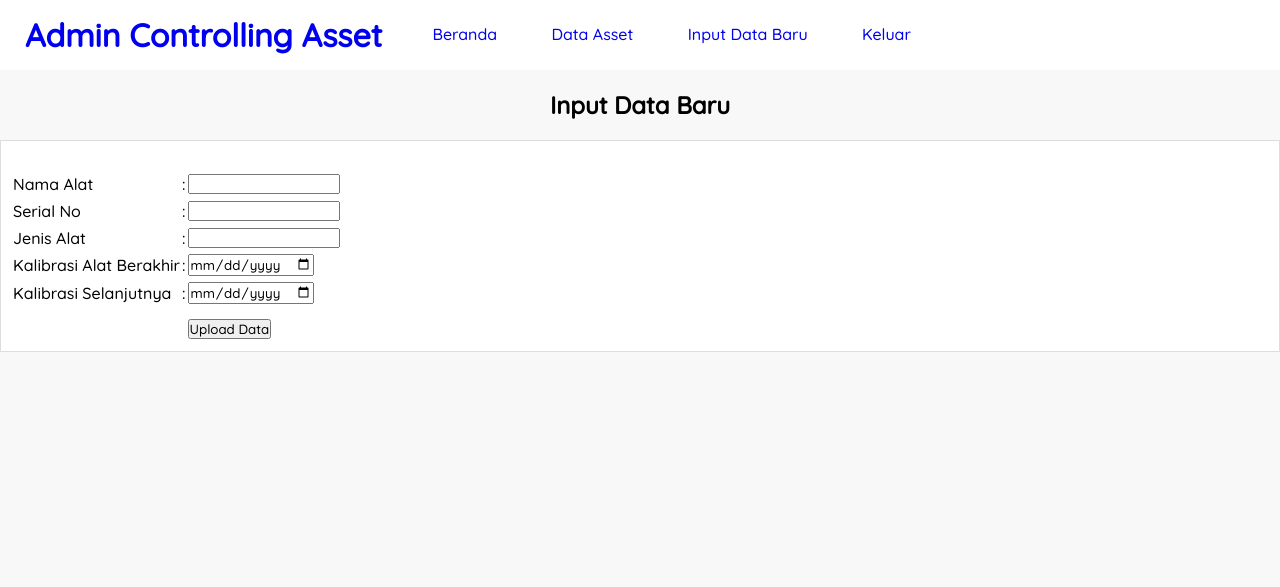
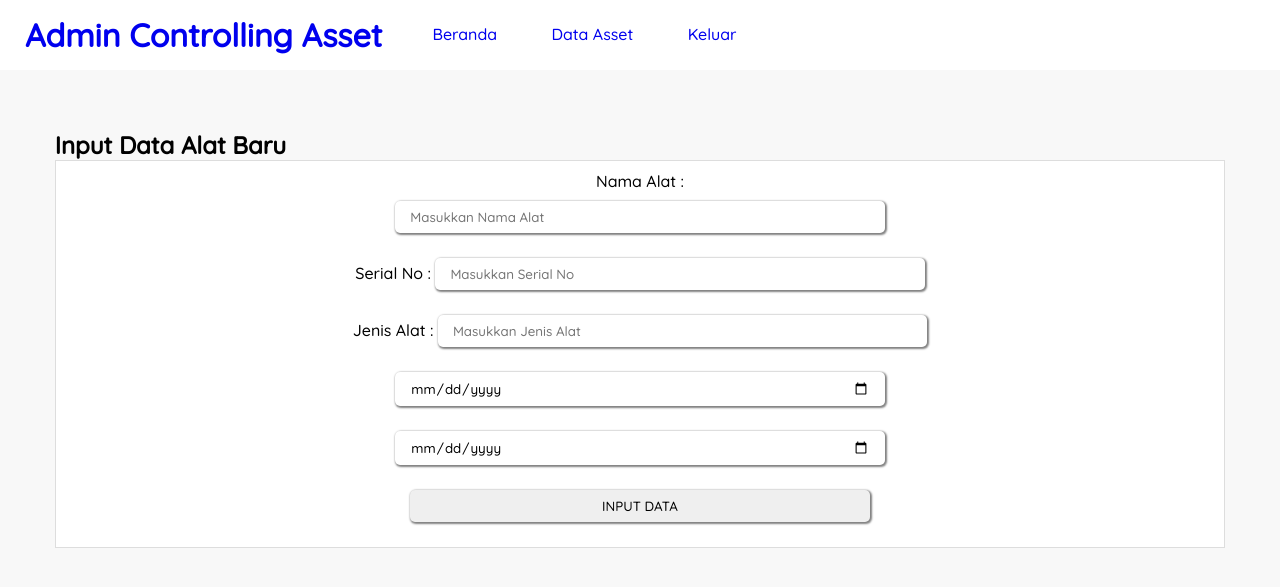
Before and after one commit to layleh/controlling-asset, a PHP site: page /input-data.php in a window 1280 px wide. Shown: the top 587 px of the page. Run offline with PHP 8.4, Linux system fonts and the light colour scheme; the visitor is signed in with stand-in values (Sample User, id 1).

Commit message:
update baru, semua baris
program awalnya

```diff
--- a/input-data.php
+++ b/input-data.php
@@ -3,6 +3,30 @@
     include 'koneksi.php';
     if($_SESSION['stat_login'] != true){
         echo '<script>window.location="login.php"</script>';
+    }
+
+    if(isset($_POST['submit'])){
+        $kode = $_POST['kode'];
+        $nama = $_POST['nama'];
+        $jenis = $_POST['jenis'];
+        $berakhir = $_POST['berakhir'];
+        $baru = $_POST['baru'];
+
+        if(empty($nama)){
+            echo '<script type="text/javascript"> alert("Nama Tidak Boleh Kosong") </script>';
+        }
+        elseif(empty($kode)){
+            echo '<script type="text/javascript"> alert("Kode Tidak Boleh Kosong") </script>';
+        }
+        elseif(empty($jenis)){
+            echo '<script type="text/javascript"> alert("Jenis Tidak Boleh Kosong") </script>';
+        }
+        elseif(empty($berakhir)){
+            echo '<script type="text/javascript"> alert("Tanggal Berakhir Tidak Boleh Kosong") </script>';
+        }
+        elseif(empty($baru)){
+            echo '<script type="text/javascript"> alert("Tanggal Baru Tidak Boleh Kosong") </script>';
+        }
     }
 ?>
 
@@ -11,8 +35,8 @@
     <head>
         <meta charset="utf-8">
         <meta name="viewport" content="width=device-width, initial-scale=1">
-        <title> Controlling Asset | Administrator </title>
-        <link rel="stylesheet" type="text/css" href="css/beranda.css">
+        <title> Form Controlling Asset | Administrator </title>
+        <link rel="stylesheet" type="text/css" href="css/editPage.css">
         <link href="https://fonts.googleapis.com/css2?family=Quicksand:wght@500&display=swap"
         rel="stylesheet">
     </head>
@@ -23,219 +47,30 @@
             <ul>
                 <li><a href="beranda.php">Beranda</a></li>
                 <li><a href="data-asset.php">Data Asset</a></li>
-                <li><a href="input-data.php">Input Data Baru</a></li>
                 <li><a href="keluar.php">Keluar</a></li>
 
             </ul>
         </header>
-<?php
-    include 'koneksi.php';
 
-    // cek jika input kosong
-
-    if(isset($_POST['submit'])){
-        // membuat variabel
-        $kode = $_POST['kode_data'];
-        $nama = $_POST['nama'];
-        $jenis = $_POST['jenis'];
-        $berakhir = $_POST['berakhir'];
-        $baru = $_POST['baru'];
-
-        // cek jika input kosong, maka muncul error
-        if(empty($nama)){
-            header("location:index.php?errnama= * Nama Belum di Input");
-        }
-        elseif(empty($kode)){
-            header("location:index.php?errkode_data= * Serial No. Belum di Input");
-        }
-        elseif(empty($jenis)){
-            header("location:index.php?errjenis= * Jenis Alat Belum di Input");
-        }
-        elseif(empty($berakhir)){
-            header("location:index.php?errberakhir= * Kalibrasi Berakhir Belum di Input");
-        }
-        elseif(empty($baru)){
-            header("location:index.php?errbaru= * Silahkan Pilih");
-        }
-        else{
-            // proses insert
-            $insert = mysqli_query($conn, "INSERT INTO tb_alat VALUES (
-                '".$kode."',
-                '".$nama."',
-                '".$jenis."',
-                '".$berakhir."',
-                '".$baru."',
-            )");
-            $insert=mysqli_query($conn);
-
-//Kondisi apakah berhasil atau tidak
-  if ($insert) {
-    echo "Berhasil Input";
-  }
-else {
-    echo "Gagal Input";
-}
-        }
-    }
-?>
-
-<!DOCTYPE html>
-<html>
-    <head>
-        <meta charset="utf-8">
-        <meta name="viewport" content="width=device-width, initial-scale=1">
-        <title> Input Data Baru </title>
-        <link rel="stylesheet" type="text/css" href="css/style.css">
-        <link href="https://fonts.googleapis.com/css2?family=Quicksand:wght@500&display=swap"
-        rel="stylesheet">
-    </head>
-    <body>
-    <header>
-
-    </header>
-        <!-- Bagian box formulir -->
-        <section class="box-formulir">
-        <div class="box-title">
-            <br>
-            <h1>
-                <p align="center">
-                    Input Data Baru
-                </p>
-            </h1>
-        </div>
-        <br>
-
-            <!-- bagian form -->
-            <form action="" method="post">
-                <div class="box">
-
-                    <table border="0" class="table-form">
-                        <h4 class="error">
-
-                        </h4>
+        <!-- bagian content -->
+        <section class="content">
+            <h2>Input Data Alat Baru</h2>
+            <div class="box">
+                <center>
+                    <form action="" method="POST">
+                        <pre class="nama-alat"> Nama Alat : </pre>
+                        <input type="text" name="alat" placeholder="Masukkan Nama Alat"/>
                         <br>
-
-                        <tr>
-                            <td>Nama Alat</td>
-                            <td>
-                                <p align="left">: </p>
-                            </td>
-                            <td>
-                                <input type="text" name="nama" class="input-control">
-                            </td>
-                            <td class="error">
-                                <?php
-                                if(isset($_GET["errnama"])){
-                                    $err = $_GET["errnama"];
-                                    echo $err;
-                                }
-                                ?>
-                            </td>
-                        </tr>
-
-                        <tr></tr>
-                        <tr></tr>
-
-                        <tr>
-                            <td>Serial No</td>
-                            <td>
-                                <p align="left">: </p>
-                            </td>
-                            <td>
-                                <input type="text" name="kode_data" class="input-control">
-                            </td>
-                            <td class="error">
-                                <?php
-                                if(isset($_GET["errkode_data"])){
-                                    $err = $_GET["errkode_data"];
-                                    echo $err;
-                                }
-                                ?>
-                            </td>
-                        </tr>
-
-                        <tr></tr>
-                        <tr></tr>
-
-                        <tr>
-                            <td>Jenis Alat</td>
-                            <td>
-                                <p align="left">: </p>
-                            </td>
-                            <td>
-                                <input type="text" name="jenis" class="input-control">
-                            </td>
-                            <td class="error">
-                                <?php
-                                if(isset($_GET["errjenis"])){
-                                    $err = $_GET["errjenis"];
-                                    echo $err;
-                                }
-                                ?>
-                            </td>
-                        </tr>
-
-                        <tr></tr>
-                        <tr></tr>
-
-                        <tr>
-                            <td>Kalibrasi Alat Berakhir</td>
-                            <td>
-                                <p align="left">: </p>
-                            </td>
-                            <td>
-                                <input type="date" name="berkahir" class="input-control">
-                            </td>
-                            <td class="error">
-                                <?php
-                                if(isset($_GET["errberakhir"])){
-                                    $err = $_GET["errberakhir"];
-                                    echo $err;
-                                }
-                                ?>
-                            </td>
-                        </tr>
-
-                        <tr></tr>
-                        <tr></tr>
-
-                        <tr>
-                            <td>Kalibrasi Selanjutnya</td>
-                            <td>
-                                <p align="left">: </p>
-                            </td>
-                            <td>
-                                <input type="date" name="baru" class="input-control">
-                            </td>
-                            <td class="error">
-                                <?php
-                                if(isset($_GET["errbaru"])){
-                                    $err = $_GET["errbaru"];
-                                    echo $err;
-                                }
-                                ?>
-                            </td>
-                        </tr>
-
-                        <tr></tr>
-                        <tr></tr>
-                        <tr></tr>
-                        <tr></tr>
-                        <tr></tr>
-                        <tr></tr>
-
-                        <tr>
-                            <td></td>
-                            <td></td>
-                            <td>
-                                <input type="submit" name="submit" class="btn-daftar" value="Upload Data">
-                            </td>
-                        </tr>
-                    </table>
-                </div>
-            </form>
-
+                        <td>Serial No :</td>
+                        <input type="text" name="kode" placeholder="Masukkan Serial No" /><br>
+                        <td>Jenis Alat :</td>
+                        <input type="text" name="jenis" placeholder="Masukkan Jenis Alat"/><br>
+                        <input type="date" name="berakhir" placeholder="Masukkan Tanggal Kalibrasi Berakhir" class="input-control"><br>
+                        <input type="date" name="baru" placeholder="Masukkan Tanggal Kalibrasi Baru" class="input-control"><br>
+                        <input type="submit" name="update" value="INPUT DATA" class="button-input"/>
+                    </form>
+                </center>
+            </div>
         </section>
-
     </body>
 </html>
```
